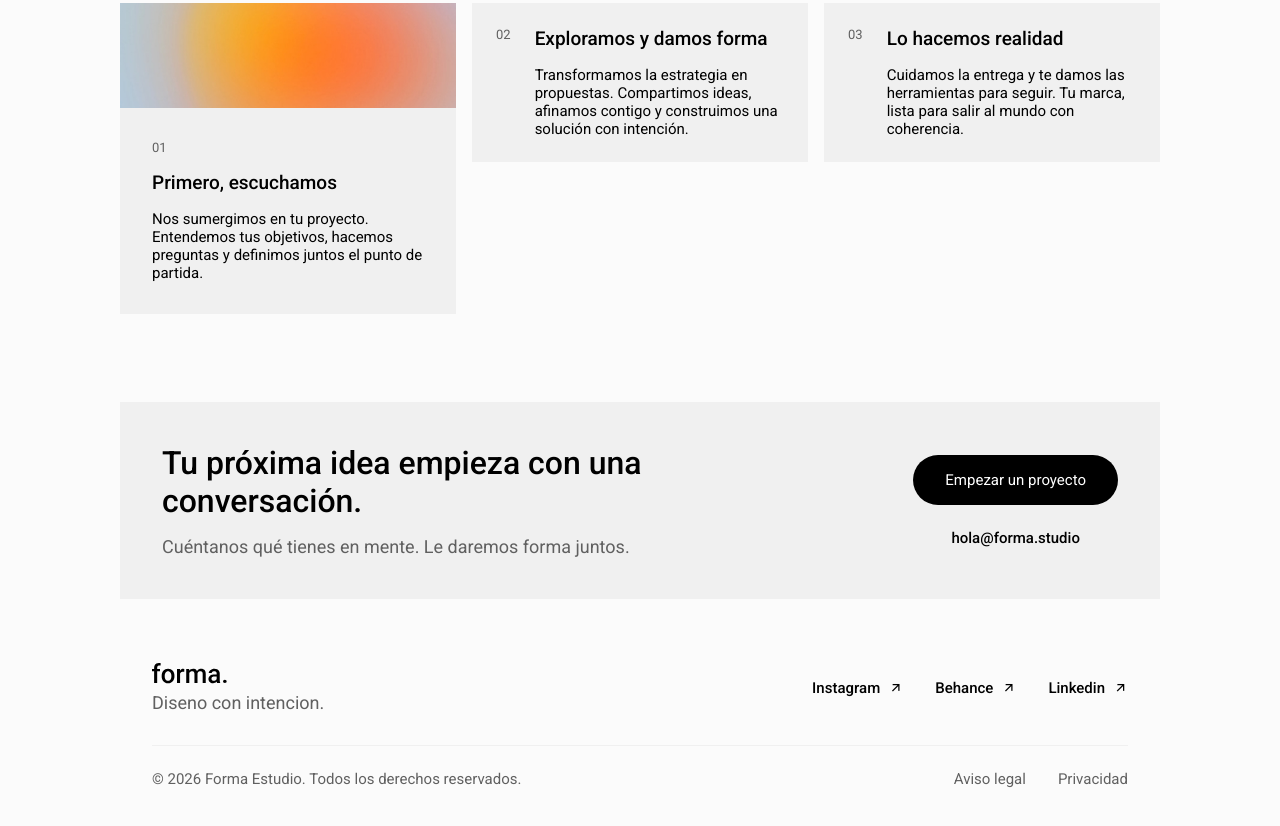
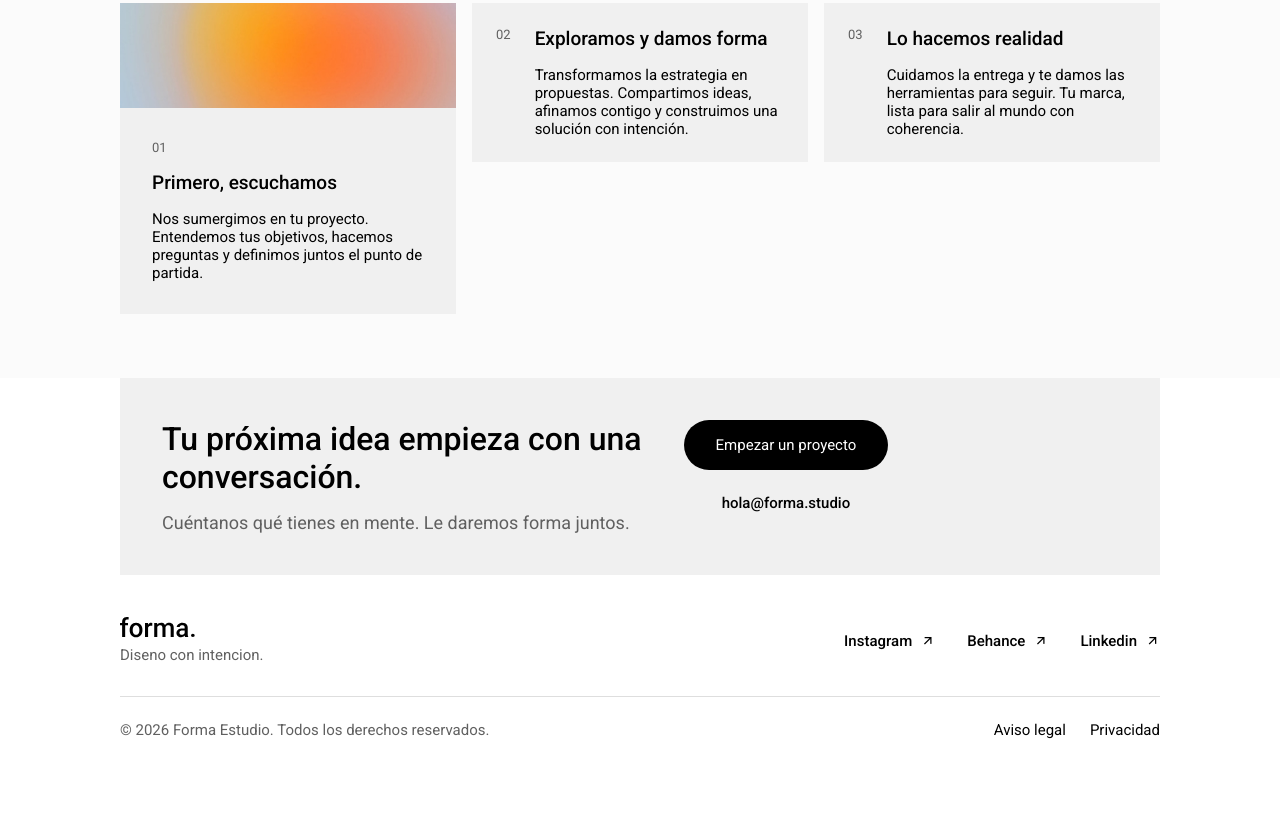
Before and after one commit to MatteoOrso00/Matteo-Dell-Orso---Diseno-Web-2026, a plain HTML site: page Maquetacion Dificil/index.html in a window 1280 px wide. Shown: the part 2546-3372 px from the top of the page. After the commit the page ends 3317 px from the top, so only its background shows below. Drawn offline with nearby package versions, Linux system fonts and the light colour scheme.

Commit message:
Maquetacion dificil

```diff
--- a/Maquetacion Dificil/css/index.css
+++ b/Maquetacion Dificil/css/index.css
@@ -62,6 +62,10 @@ p {
     font-family: "Roboto", sans-serif;
     font-size: 15px;
     font-weight: 400;
+}
+
+ul {
+    list-style: none;
 }
 
 .big {
@@ -356,79 +360,85 @@ p {
 }
 
 .footer {
-    padding: var(--space-md);
-    background-color: var(--color-bg);
+    padding: 0 var(--space-md);
 
 }
 
-.first__footer-block {
+.first__footer__block {
     display: flex;
-    justify-content: space-between;
-    padding: var(--space-xl);
-    gap: var(--space-xl);
-    background-color: var(--color-light-grey);
-    align-items: center;
-
+    flex-direction: column;
 
 }
 
-.first__footer-title {
+.footer__contact {
+    padding: var(--space-xl);
+    background-color: var(--color-light-grey);
+    display: flex;
+    gap: var(--space-xl);
+
+}
+
+.footer__contact-content {
     display: flex;
     flex-direction: column;
     gap: var(--space-xs);
+
 }
 
-.links {
+.footer__contact-buttons {
     display: flex;
     flex-direction: column;
+    align-items: center;
     gap: var(--space-md);
-    align-items: center;
 }
 
-
-.second__footer-block {
-    padding: var(--space-xxl) var(--space-lg);
+.footer__foot {
+    padding: var(--space-xl) 0 var(--space-lg) 0;
     display: flex;
     flex-direction: column;
     gap: var(--space-lg);
 
 }
 
-.content-footer {
+.footer__foot-top {
     display: flex;
     justify-content: space-between;
     align-items: center;
 }
 
-.logotitle {
+.footer__foot-top img {
+    max-width: 75px;
+
+}
+
+.footer__foot-brand {
     display: flex;
     flex-direction: column;
     gap: var(--space-xxs);
-}
-
-.social {
-    display: flex;
-    gap: var(--space-lg);
 
 }
 
-.info-footer {
+.footer__foot-nav {
+    display: flex;
+    gap: var(--space-lg);
+}
+
+.footer__foot-legal {
     display: flex;
     justify-content: space-between;
     padding-top: var(--space-md);
-    border-top: 1px solid var(--color-light-grey);
+    border-top: 1px solid var(--color-border);
 
 }
 
-.infolink {
+.footer-foot-legal-links {
     display: flex;
-    gap: var(--space-lg);
-    color: #606060;
+    gap: var(--space-md);
 
 }
 
+/* trabajos */
 
-/* trabajos */
 
 .trabajos {
     background-color: var(--color-bg);
@@ -450,10 +460,10 @@ p {
 }
 
 .trabajos__card {
-     background-color: var(--color-light-grey);
-     padding: var(--space-md);
-     display: flex;
-     gap: var(--space-md);
+    background-color: var(--color-light-grey);
+    padding: var(--space-md);
+    display: flex;
+    gap: var(--space-md);
 
 }
 
--- a/Maquetacion Dificil/index.html
+++ b/Maquetacion Dificil/index.html
@@ -207,7 +207,8 @@
                     <span class="eyebrow">03</span>
                     <div class="trabajos__card-content">
                         <h3>Lo hacemos realidad</h3>
-                        <p>Cuidamos la entrega y te damos las herramientas para seguir. Tu marca, lista para salir al mundo con coherencia.</p>
+                        <p>Cuidamos la entrega y te damos las herramientas para seguir. Tu marca, lista para salir al
+                            mundo con coherencia.</p>
                     </div>
                 </div>
             </div>
@@ -219,33 +220,35 @@
 
 
     <footer class="footer">
-        <div class="first__footer-block block">
-            <div class="first__footer-title">
+        <div class="first__footer__block block">
+            <div class="footer__contact">
+                <div class="footer__contact-content">
                     <h2>Tu próxima idea empieza con una <br>conversación.</h2>
                     <p class="big">Cuéntanos qué tienes en mente. Le daremos forma juntos.</p>
                 </div>
-            <div class="links">
+                <div class="footer__contact-buttons">
                     <a href="#" class="btn">Empezar un proyecto</a>
                     <a href="mailto:hola@forma.studio" class="link">hola@forma.studio</a>
                 </div>
             </div>
-        <div class="second__footer-block block">
-            <div class="content-footer">
-                <div class="logotitle">
+            <div class="footer__foot">
+                <div class="footer__foot-top">
+                    <div class="footer__foot-brand">
                         <img class="header__logo" src="./media/Estudio.svg" alt="">
-                    <p class="big">Diseno con intencion.</p>
+                        <span class="small">Diseno con intencion.</span>
                     </div>
-                <div class="social">
-                    <a href="#" class="link">Instagram<i class="ri-arrow-right-up-line"></i></a>
-                    <a href="#" class="link">Behance <i class="ri-arrow-right-up-line"></i></a>
-                    <a href="#" class="link"> Linkedin <i class="ri-arrow-right-up-line"></i></a>
+                    <ul class="footer__foot-nav">
+                        <li><a href="#" class="link">Instagram<i class="ri-arrow-right-up-line"></i></a></li>
+                        <li><a href="#" class="link">Behance <i class="ri-arrow-right-up-line"></i></a></li>
+                        <li><a href="#" class="link"> Linkedin <i class="ri-arrow-right-up-line"></i></a></li>
+                    </ul>
                 </div>
-            </div>
-            <div class="info-footer">
+                <div class="footer__foot-legal">
                     <span class="small">© 2026 Forma Estudio. Todos los derechos reservados.</span>
-                <div class="infolink">
-                    <a href="#" class="menu-link">Aviso legal</a>
-                    <a href="#" class="menu-link"> Privacidad</a>
+                    <ul class="footer-foot-legal-links">
+                        </li><a href="#" class="menu-link">Aviso legal</a></li>
+                        </li><a href="#" class="menu-link"> Privacidad</a></li>
+                    </ul>
                 </div>
             </div>
         </div>
```
Lines whose indentation alone changed are shown as unchanged.
